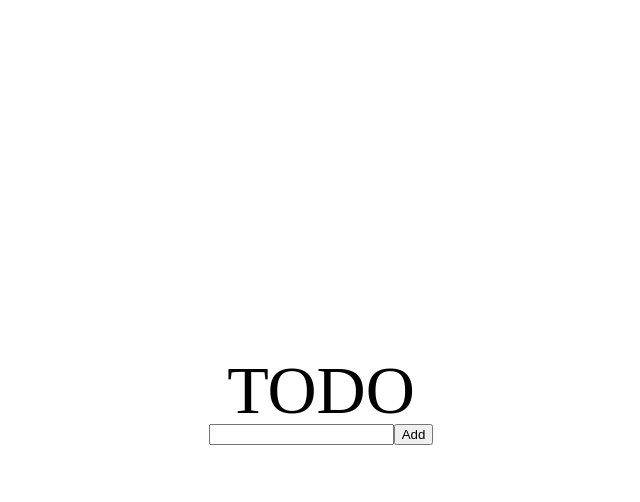
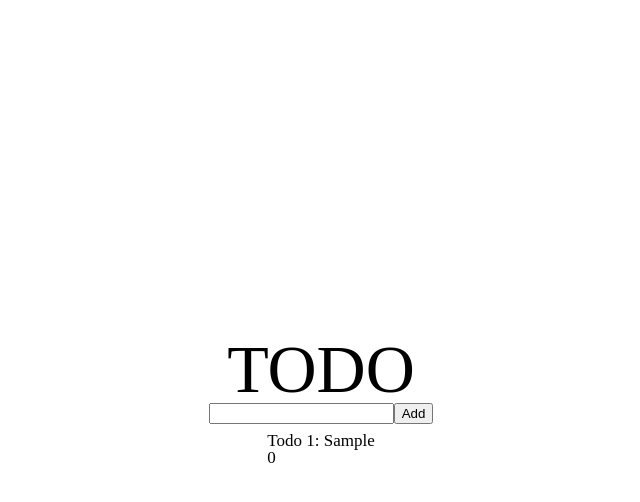
Before and after one commit to Newton-School/learn-react, a React (Create React App) app: page / in a window 1280 px wide. Both pictures are taken after typing "Sample" into the empty fields and a click on the button "Add". Shown: the top 502 px of the page, without its empty margins (319-959 px from the left). Built offline with nearby package versions, Linux system fonts and the light colour scheme; the HTML template or start-up script is replaced by a standard one.

Commit message:
Update the todo code

```diff
--- a/src/containers/Todo/Todo.js
+++ b/src/containers/Todo/Todo.js
@@ -12,7 +12,7 @@ export default class Todo extends React.PureComponent {
     };
   }
 
-  onSubmit = () => {
+  onAddTodo = () => {
     this.setState(
       (prevState) => ({
         listOfTodos: [...prevState.listOfTodos, this.state.text],
@@ -25,6 +25,12 @@ export default class Todo extends React.PureComponent {
     );
   };
 
+  onKeyDown = (evt) => {
+    if (evt.key === "Enter") {
+      this.onAddTodo();
+    }
+  };
+
   handleChange = (evt) => {
     this.setState({ text: evt.target.value });
   };
@@ -33,16 +39,43 @@ export default class Todo extends React.PureComponent {
     this.setState({ text: "" });
   };
 
+  renderListItem = (listOfTodos) => {
+    if (!listOfTodos.length) {
+      return <li>No todos are available!</li>;
+    }
+
+    return listOfTodos.map((todo, index) => {
+      const newTodo = `Todo ${index + 1}: ${todo}`;
+
+      return (
+        <React.Fragment key={index}>
+          <li style={{ marginTop: 8 }}>{newTodo}</li>
+          <li>{index}</li>
+        </React.Fragment>
+      );
+    });
+  };
+
   render() {
+    const { listOfTodos } = this.state;
+
     return (
       <div className={styles.container}>
         <h1 className={styles.title}>TODO</h1>
 
         <div style={{ display: "flex" }}>
-          <input onChange={this.handleChange} value={this.state.text} />
+          <input
+            onChange={this.handleChange}
+            onKeyDown={this.onKeyDown}
+            value={this.state.text}
+          />
 
-          <Button label="Add" onClick={this.onSubmit} />
+          <Button label="Add" onClick={this.onAddTodo} />
         </div>
+
+        <ul className={styles.listOftodos}>
+          {this.renderListItem(listOfTodos)}
+        </ul>
       </div>
     );
   }
```
